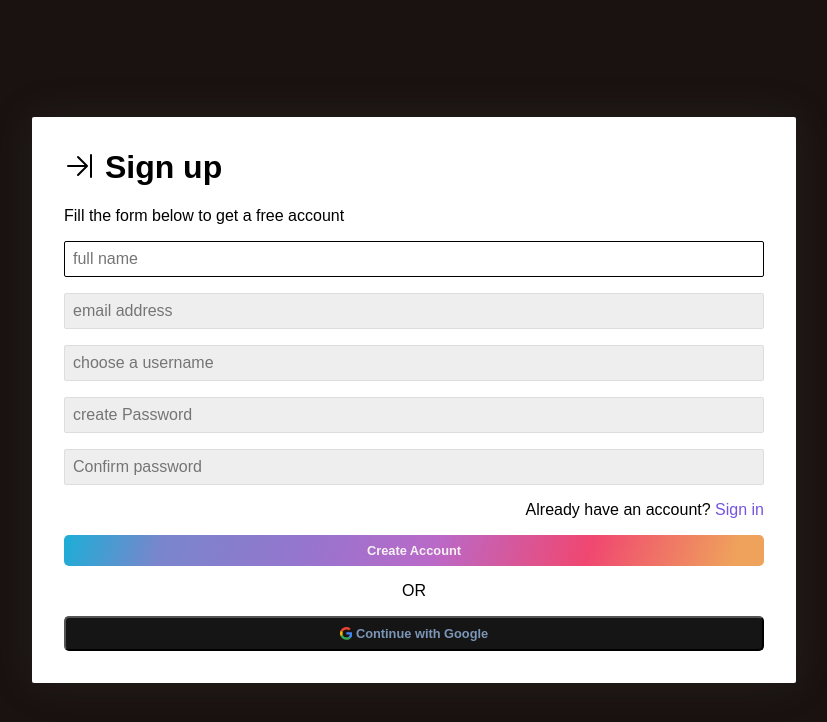
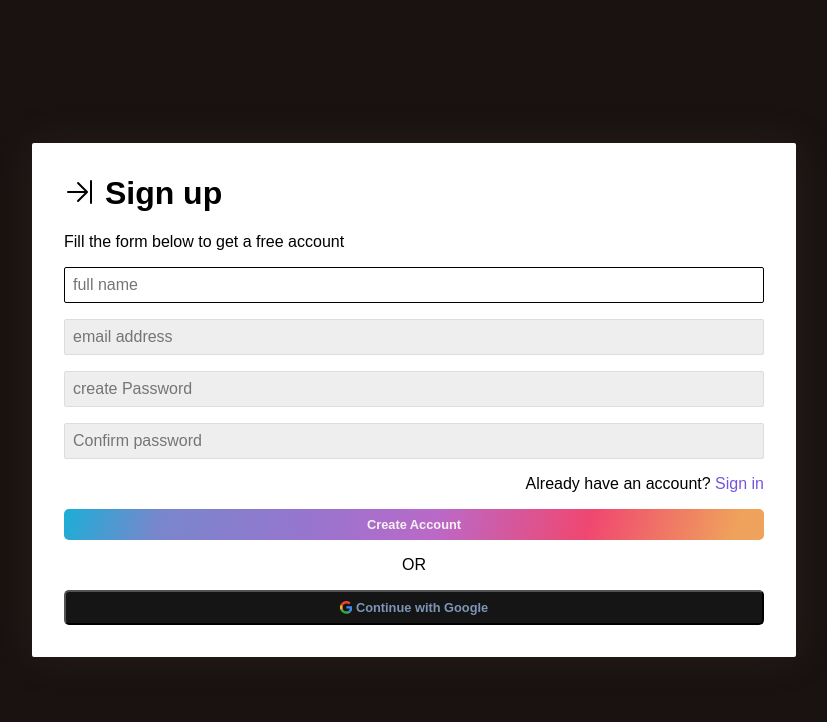
Before and after one commit to zuri-training/Team-Giraffew2, a PHP site: page /signup.php in a window 1280 px wide. Shown: the top 722 px of the page, without its empty margins (226-1053 px from the left). Run offline with PHP 8.4, Linux system fonts and the light colour scheme.

Commit message:
Update signup.php

```diff
--- a/signup.php
+++ b/signup.php
@@ -19,29 +19,25 @@
             ?>
             <div class="form_message form_message--error"></div>
             <div class="form_input-group">
-                <input type="text" id="signupUsername" class="form_input" autofocus placeholder="full name">
+                <input type="text" id="signupUsername" class="form_input" autofocus placeholder="full name" name="fullname">
                 <div class="form_input-error-message"></div>
             </div>
             <div class="form_input-group">
-                <input type="text" class="form_input" autofocus placeholder="email address">
+                <input type="text" class="form_input" autofocus placeholder="email address" name="email">
                 <div class="form_input-error-message"></div>
             </div>
             <div class="form_input-group">
-                <input type="text" id="signupUsername" class="form_input" autofocus placeholder="choose a username">
+                <input type="password" class="form_input" autofocus placeholder="create Password" name="password">
                 <div class="form_input-error-message"></div>
             </div>
             <div class="form_input-group">
-                <input type="password" class="form_input" autofocus placeholder="create Password">
-                <div class="form_input-error-message"></div>
-            </div>
-            <div class="form_input-group">
-                <input type="password" class="form_input" autofocus placeholder="Confirm password">
+                <input type="password" class="form_input" autofocus placeholder="Confirm password" name="conpass">
                 <div class="form_input-error-message"></div>
             </div>
              <p class="form_textr">
               Already have an account?  <a class="form_link" href="login.php" id="linkLogin"> Sign in</a>
             </p>
-            <button class="form_button" type="submit">Create Account</button>
+            <button class="form_button" type="submit" name="register">Create Account</button>
              <p class="form_text">OR</p>
             <button class="form_button2" type="submit">
                 <svg xmlns="http://www.w3.org/2000/svg" style="vertical-align: -0.125em;" width="0.98em" height="1em" preserveAspectRatio="xMidYMid meet" viewBox="0 0 256 262"><path fill="#4285F4" d="M255.878 133.451c0-10.734-.871-18.567-2.756-26.69H130.55v48.448h71.947c-1.45 12.04-9.283 30.172-26.69 42.356l-.244 1.622l38.755 30.023l2.685.268c24.659-22.774 38.875-56.282 38.875-96.027"/><path fill="#34A853" d="M130.55 261.1c35.248 0 64.839-11.605 86.453-31.622l-41.196-31.913c-11.024 7.688-25.82 13.055-45.257 13.055c-34.523 0-63.824-22.773-74.269-54.25l-1.531.13l-40.298 31.187l-.527 1.465C35.393 231.798 79.49 261.1 130.55 261.1"/><path fill="#FBBC05" d="M56.281 156.37c-2.756-8.123-4.351-16.827-4.351-25.82c0-8.994 1.595-17.697 4.206-25.82l-.073-1.73L15.26 71.312l-1.335.635C5.077 89.644 0 109.517 0 130.55s5.077 40.905 13.925 58.602l42.356-32.782"/><path fill="#EB4335" d="M130.55 50.479c24.514 0 41.05 10.589 50.479 19.438l36.844-35.974C195.245 12.91 165.798 0 130.55 0C79.49 0 35.393 29.301 13.925 71.947l42.211 32.783c10.59-31.477 39.891-54.251 74.414-54.251"/></svg> Continue with Google</button>
```
